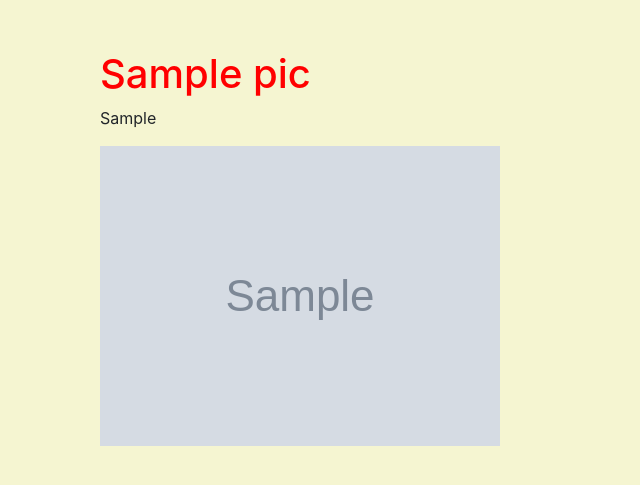
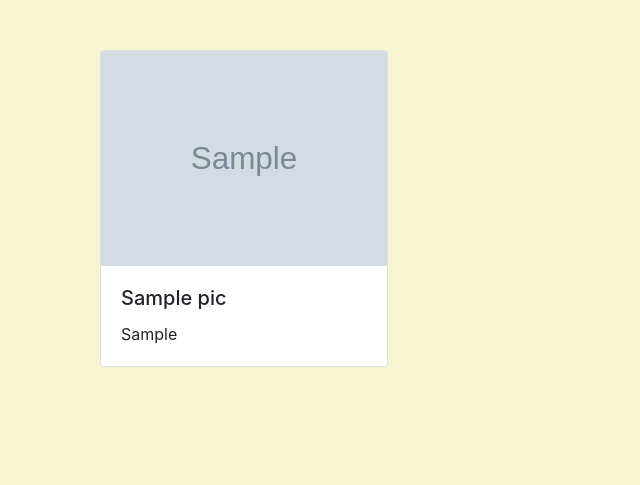
Before and after one commit to AmosMwangi/bavilion, a Django app: template pics/templates/folder/search.html in a window 1280 px wide. Shown: the part 56-541 px from the top of the page, without its empty margins (0-640 px from the left). Run offline with Django 3.2, Linux system fonts and the light colour scheme; tables that the repository leaves empty hold one stand-in row (values such as "Sample post"); the template is opened without the code that fills it: values that come from a table or form of the project are taken from there, most other values are stand-ins (such as "Sample title", 1, 10 or a date in 2020); grey boxes marked "Sample" are stand-in pictures; some libraries are stand-ins or nearby versions.

```diff
--- a/pics/templates/folder/search.html
+++ b/pics/templates/folder/search.html
@@ -14,14 +14,24 @@
             {% if pics %}
             {% for pic in pics %}
             <div class="col-sm-6 col-md-6">
-                <h1>{{ pic.title }}</h1>
-                <p>{{pic.post}}</p>
-                <img src="{{ pic.cover.url }}" class="img-responsive" alt="Image">
+
+                <div class="card" style="width: 18rem;">
+                    <img src="{{ pic.cover.url }}" class="img-responsive card-img-top" alt="Image">
+                    <div class="card-body">
+                        <h5 class="card-title">{{ pic.title }}</h5>
+                        <p class="card-text">{{pic.post}}</p>
+                    </div>
+                </div>
+                <br>
+                <br>
             </div>
+
+
             <div class="col-sm-6 col-md-6">
             </div>
             {% endfor %}
             {% endif %}
+
         </div>
     </div>
 </section>
```
